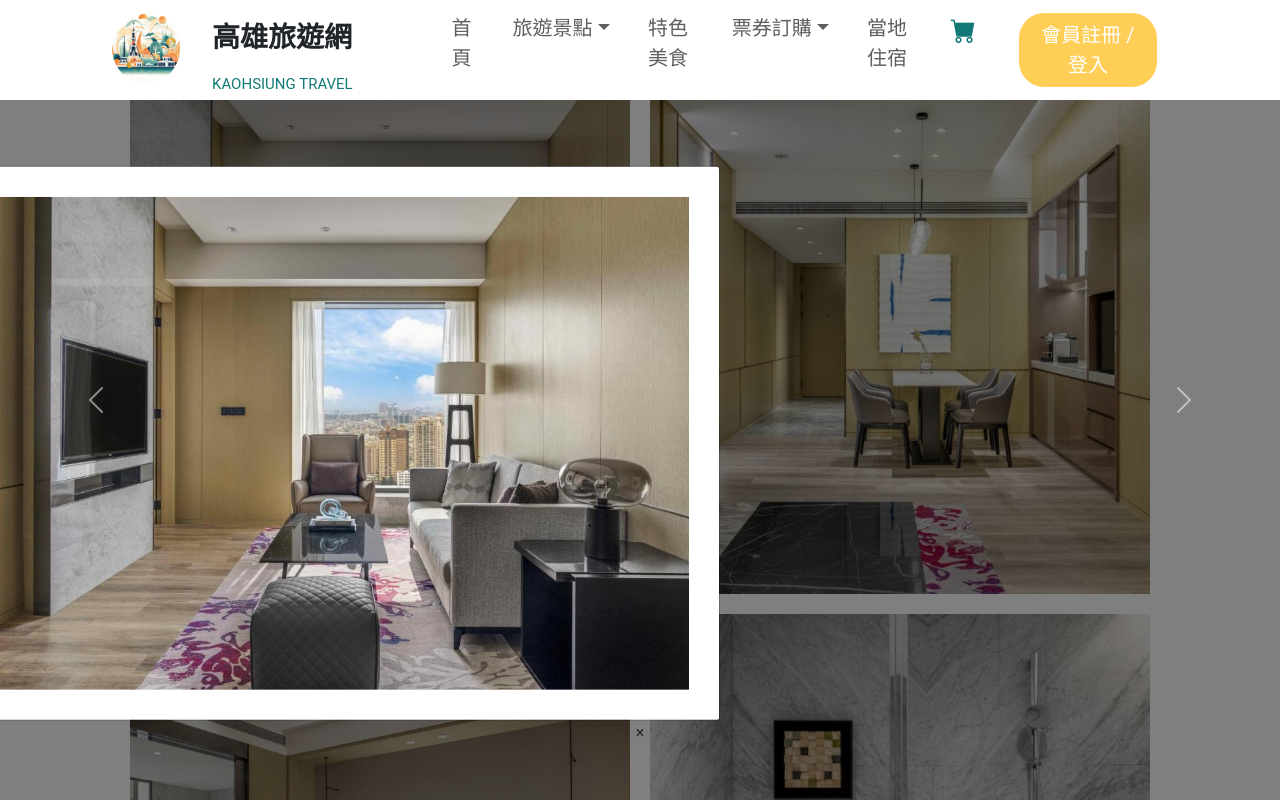
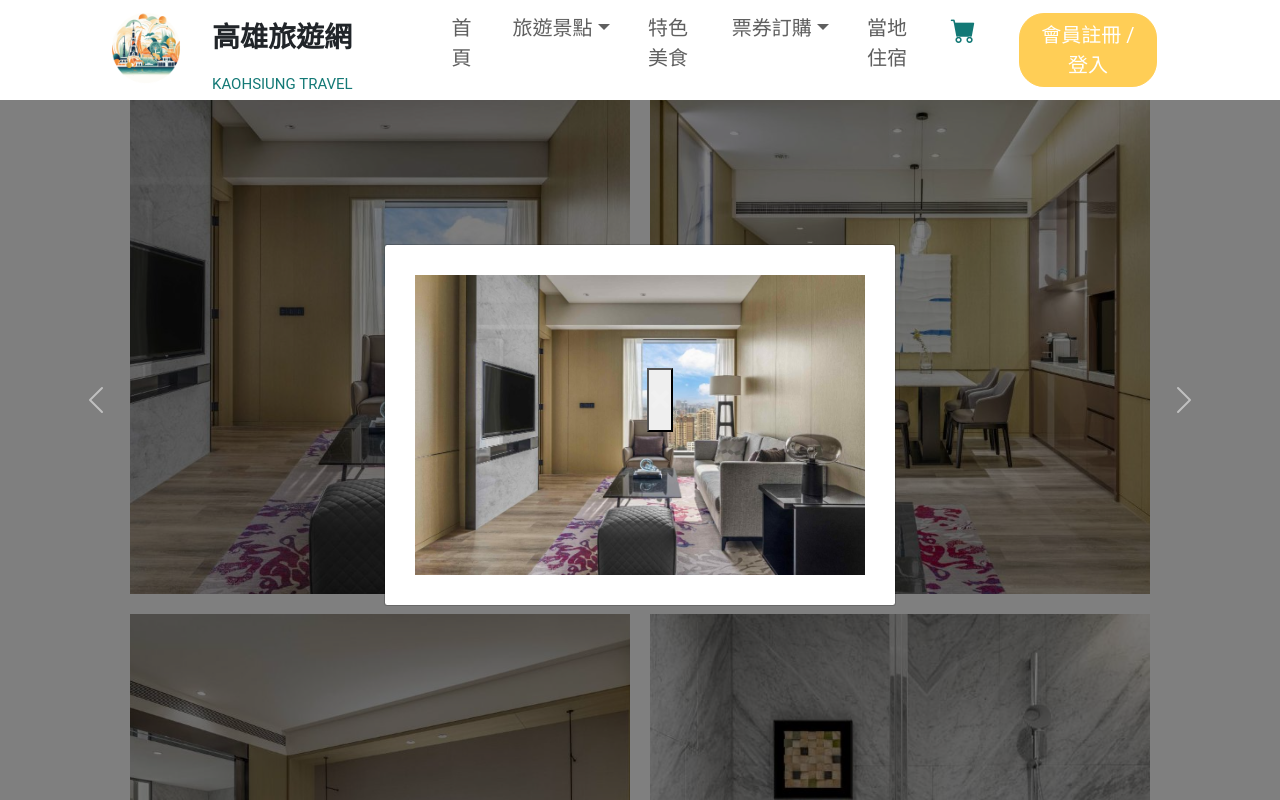
Before and after one commit to XuanYing0915/KH_Travel_Project, a Next.js app in the folder frontend/: page /hotel/hotelroom in a window 1280 px wide. Both pictures are taken after a click on the picture 380 px from the left and 344 px from the top of the page. Shown: the top 800 px of the page. Built offline with nearby package versions, Linux system fonts and the light colour scheme; a web font is replaced by a local one.

Commit message:
0722 相簿

```diff
--- a/frontend/components/hotel/roomphoto.js
+++ b/frontend/components/hotel/roomphoto.js
@@ -78,11 +78,12 @@ export default function RoomPhoto() {
             <span className="carousel-control-next-icon" aria-hidden="true"></span>
             <span className="visually-hidden">Next</span>
           </button>
-          <span className="close" onClick={closeModal}>
+          <button className="close" onClick={closeModal}>
             &times;
-          </span>
+          </button>
         </div>
       )}
+
     </div>
   )
 }
--- a/frontend/pages/hotel/hoteldetail.js
+++ b/frontend/pages/hotel/hoteldetail.js
@@ -1,6 +1,6 @@
 import React from 'react'
 import Title from '@/components/title'
-import Card2 from '@/components/common-card2/common-card2'
+// import Card2 from '@/components/common-card2/common-card2'
 import Weather from '@/components/hotel/weather'
 
 
--- a/frontend/styles/hotel.scss
+++ b/frontend/styles/hotel.scss
@@ -203,18 +203,18 @@ ul {
   }
 }
 
-//照片效果測試
+//房間頁roomphoto相簿照片效果測試
 /* 模态框背景样式 */
 .modal {
   position: fixed;
   z-index: 1;
-  left: 0;
-  top: 0;
   width: 100%;
   height: 100%;
   background-color: rgba(0, 0, 0, 0.5); /* 半透明黑色背景 */
-  display: grid; /* 將 display 屬性改為 grid */
+  display: flex; /* 將 display 屬性改為 grid */
   place-items: center; /* 將相框置中 */
+  justify-content: center;
+  align-items: center;
 }
 
 .gallery {
@@ -238,16 +238,24 @@ ul {
   // padding: 30px;
   // max-width: 800px;
   // max-height: 80vh;
-  // // overflow-y: auto;
-  // transform: translateX(-170%); /* 將相框水平置中 */
+  // transform: translate(-170%, 20%); /* 將相框水平垂直置中 */
   // left: 50%;
   position: relative;
-  background-color: #fff;
+  top: 100px;
+  max-height: 80vh;
+  width: 40%; /* 或者你想要的宽度，例如500px */
   padding: 30px;
-  max-width: 800px;
-  max-height: 80vh;
-  transform: translate(-170%, 20%); /* 將相框水平垂直置中 */
-  left: 50%;
+  margin: -20%;
+}
+//相片關閉按鈕
+.close {
+  position: absolute;
+  transform: translateX(20px);
+  color: #f1f1f1;
+  font-size: 40px;
+  font-weight: bold;
+  transition: 0.3s;
+  cursor: pointer;
 }
 
 // Weather資料CSS
@@ -318,7 +326,7 @@ ul {
     }
   }
 
-  //分頁CSS
+  //分頁 pageYA的CSS
   .egg888 {
     font-family: sans-serif;
     text-align: center;
```
